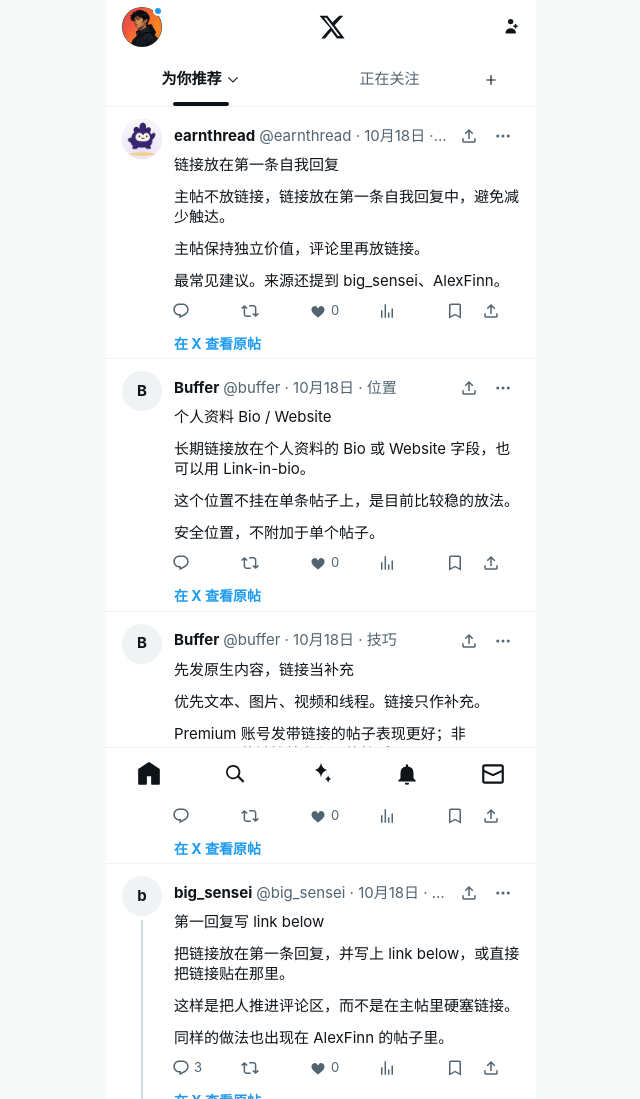
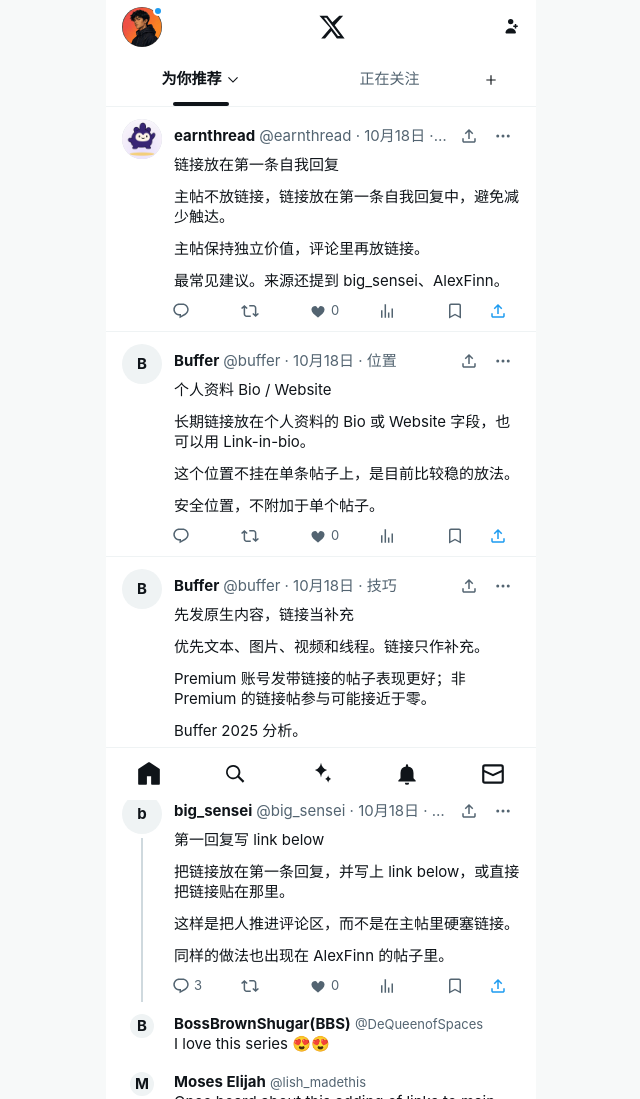
Before and after one commit to PlayGuideLab/xlink777, a plain HTML site: page index.html in a window 1280 px wide. Shown: the top 1099 px of the page, without its empty margins (319-959 px from the left). Drawn offline with Linux system fonts and the light colour scheme.

Commit message:
Make the share icon open the original post

```diff
--- a/index.html
+++ b/index.html
@@ -63,7 +63,6 @@
   .quote .who { display: flex; align-items: center; gap: 4px; min-width: 0; }
   .quote p { margin: 4px 0 0; color: #0f1419; display: -webkit-box; -webkit-line-clamp: 5; -webkit-box-orient: vertical; overflow: hidden; line-height: 20px; }
   .quote.open p { display: block; -webkit-line-clamp: unset; overflow: visible; }
-  .xlink { display: inline-flex; margin-top: 8px; color: #1d9bf0; font-weight: 700; font-size: 14px; text-decoration: none; }
   .acts { display: flex; align-items: center; justify-content: space-between; color: #536471; max-width: 100%; margin: 4px -4px 0; }
   .acts button { display: inline-flex; align-items: center; gap: 4px; min-width: 36px; height: 32px; padding: 0 2px; color: inherit; font-size: 13px; }
   .acts svg { width: 18px; height: 18px; }
@@ -72,6 +71,7 @@
   .acts .on-blue { color: #1d9bf0; }
   .tabs svg { width: 14px; height: 14px; }
   .acts .pair { display: flex; }
+  .acts a.jump { display: inline-flex; align-items: center; justify-content: center; min-width: 36px; height: 32px; color: #1d9bf0; }
   .replyrow { display: flex; align-items: flex-start; width: 100%; text-align: left; color: #536471; padding: 8px 16px 10px; gap: 12px; background: #fff; }
   .replyrow .slot { width: 40px; display: grid; place-items: center; flex: none; }
   .replyrow .body { flex: 1; min-width: 0; color: #0f1419; line-height: 20px; }
@@ -284,8 +284,7 @@ function postHtml(post) {
   const qtext = quote && quote.text ? quote.text : (quote ? quote.parts[0] : "");
   const qtime = quote ? (quote.time || "") : "";
   const qOpen = !!state.openQuote[post.id];
-  const qlink = quote && quote.link ? quote.link : "";
-  const q = qp ? `<div class="quote${qOpen ? " open" : ""}" data-qmore="${esc(post.id)}"><span class="who">${avatar(qp, "sm")}<span class="name">${esc(qp.name)}</span>${badges(qp)}<span class="handle">@${esc(qp.handle)}${qtime ? " · " + esc(qtime) : ""}</span></span><p>${esc(qtext)}${!qOpen && qtext.length > 70 ? ` <span class="more">显示更多</span>` : ""}</p>${qlink ? `<a class="xlink" href="${esc(qlink)}" target="_blank" rel="noopener">在 X 查看</a>` : ""}</div>` : "";
+  const q = qp ? `<div class="quote${qOpen ? " open" : ""}" data-qmore="${esc(post.id)}"><span class="who">${avatar(qp, "sm")}<span class="name">${esc(qp.name)}</span>${badges(qp)}<span class="handle">@${esc(qp.handle)}${qtime ? " · " + esc(qtime) : ""}</span></span><p>${esc(qtext)}${!qOpen && qtext.length > 70 ? ` <span class="more">显示更多</span>` : ""}</p></div>` : "";
   const reply = post.reply && post.reply.author ? post.reply : null;
   const comments = post.comments && post.comments.length ? post.comments : (reply ? [reply] : []);
   const commentHtml = comments.map((c) => `<div class="replyrow"><span class="slot">${avatar({ avatar: c.avatar || knownAvatar[c.handle] || "", initial: (c.author || "回").slice(0, 1) }, "md")}</span><span class="body"><b>${esc(c.author || "")}</b> <span class="who">@${esc(c.handle || "")}</span><br>${esc(c.text || "")}</span></div>`).join("");
@@ -307,10 +306,9 @@ function postHtml(post) {
         <button data-toast="${post.views} 次查看" aria-label="查看">${ico.views}<span>${post.views}</span></button>
         <span style="display:flex" class="pair">
           <button data-flag="bookmarked" data-id="${post.id}" class="${f.bookmarked ? "on-blue" : ""}" aria-label="书签">${ico.bookmark}</button>
-          <button data-copy="${post.id}" aria-label="分享">${ico.share}</button>
+          ${post.link ? `<a class="jump" href="${esc(post.link)}" target="_blank" rel="noopener" aria-label="打开原帖">${ico.share}</a>` : `<button data-copy="${post.id}" aria-label="分享">${ico.share}</button>`}
         </span>
       </div>
-      ${post.link ? `<a class="xlink" href="${esc(post.link)}" target="_blank" rel="noopener">在 X 查看原帖</a>` : ""}
     </div>
   </article>${commentHtml}`;
 }
```
